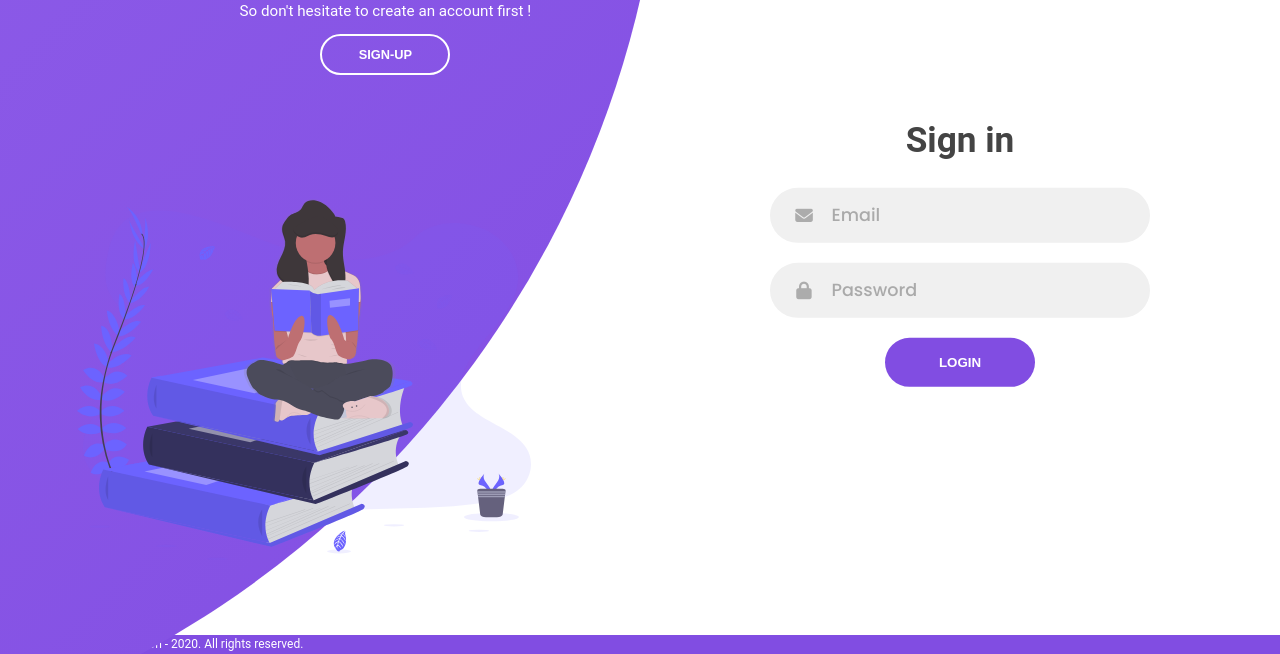
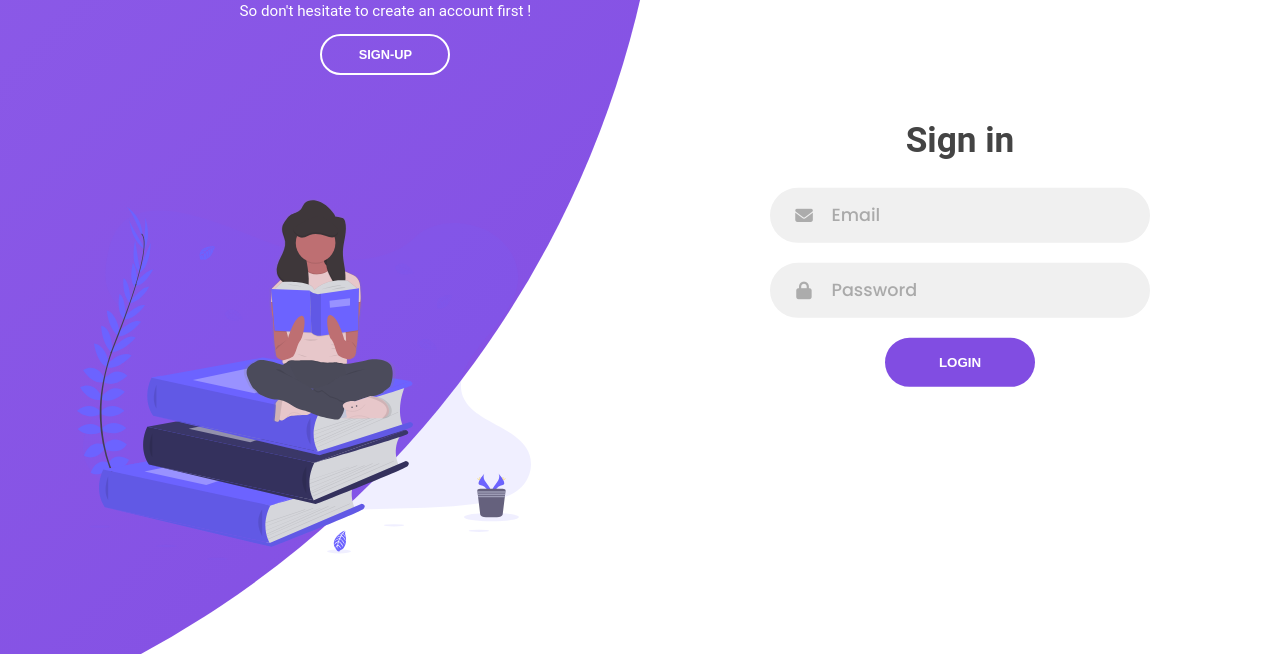
Before and after one commit to Opalie/ppe-hibouk, a PHP site: page /connect.php in a window 1280 px wide. Shown: the part 146-800 px from the top of the page. Run offline with PHP 8.4, Linux system fonts and the light colour scheme; some libraries are stand-ins or nearby versions.

Commit message:
Add files via upload

```diff
--- a/Website/style/connect.css
+++ b/Website/style/connect.css
@@ -345,6 +345,7 @@ color: #814de2;
     top: 5%;
     transform: translate(-50%, 0);
   }
+
 }
 
 @media (max-width: 570px) {
--- a/Website/style/copyright.css
+++ b/Website/style/copyright.css
@@ -12,7 +12,6 @@ body {
 
 footer{
 	width: 100%;
-	background: #5b30aa;
 	position: fixed;
 	left: 0;
 	bottom: 0;
@@ -24,3 +23,9 @@ footer{
 	color: rgb(255, 255, 255);
 	font-size: 12px;
 }
+@media (max-width: 1500px) {
+	.footerbottom{
+		color: rgba(0, 0, 0, 0);
+		background: rgba(0, 0, 0, 0);
+	}
+}
```
